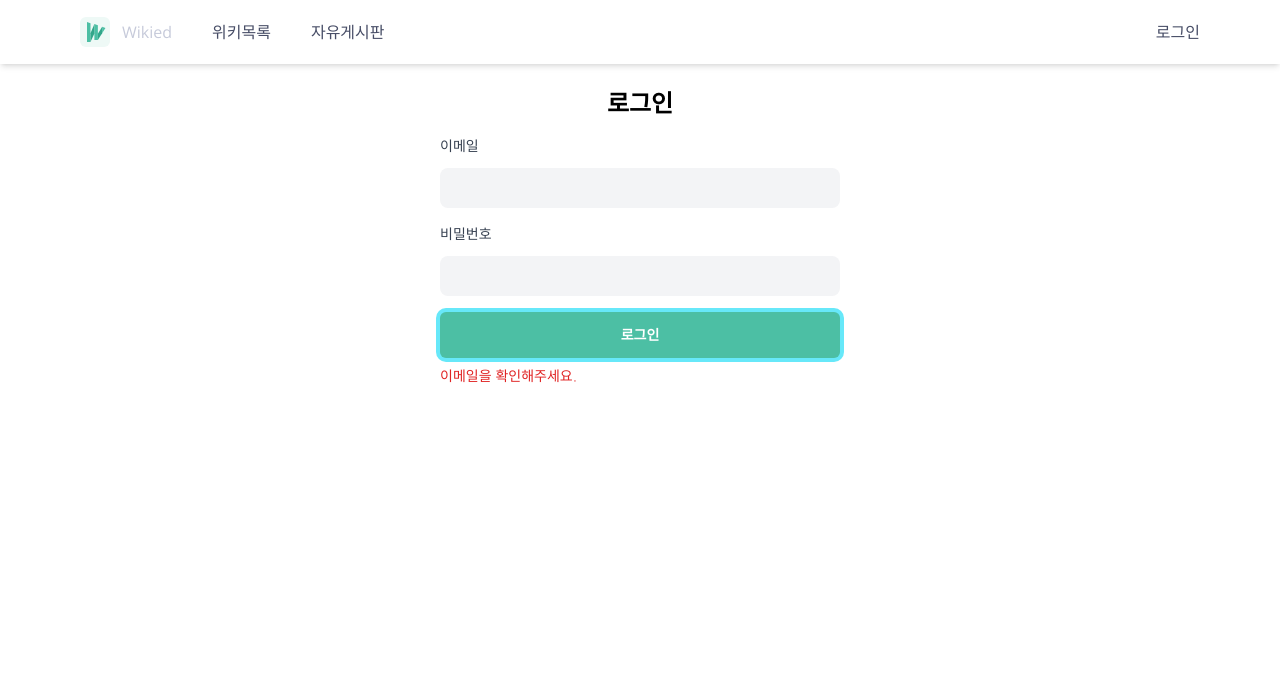
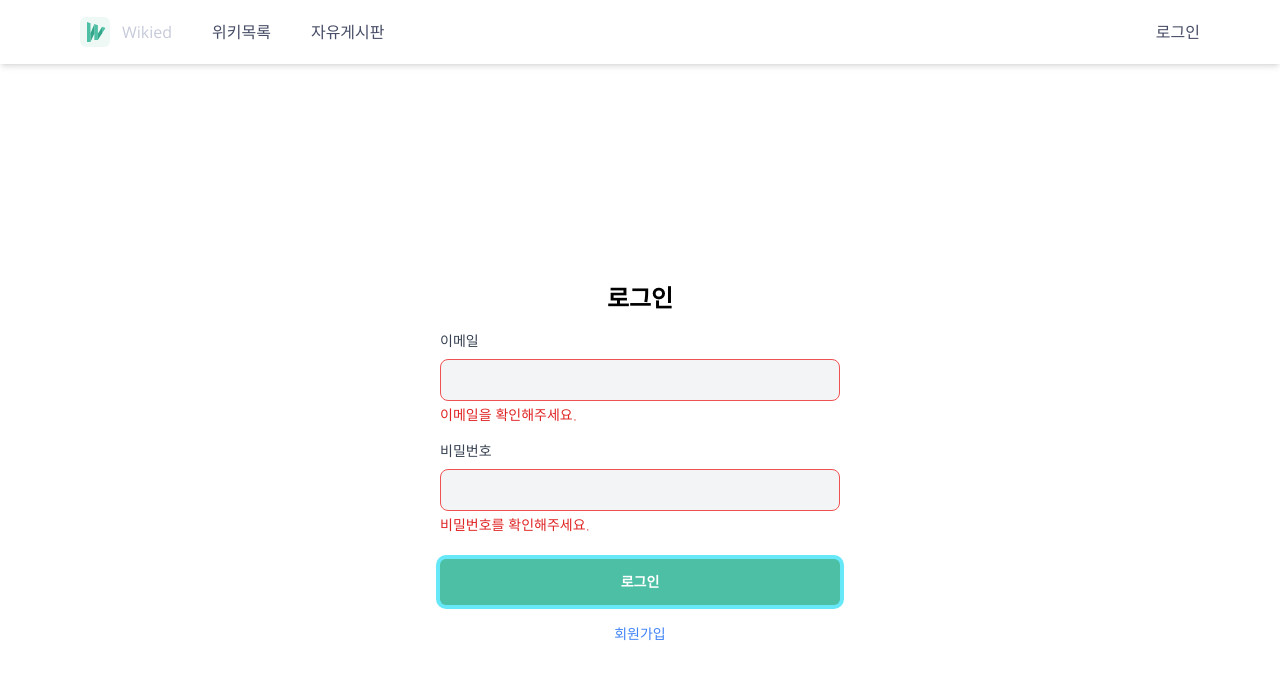
Before and after one commit to codeit-sprint-part3-5Bit/part3-project, a Next.js app: page /login in a window 1280 px wide. Both pictures are taken after a click on the button "로그인". Shown: the top 680 px of the page. Built offline with nearby package versions, Linux system fonts and the light colour scheme; no server answers.

Commit message:
feat : 로그인 컴포넌트 수정

```diff
--- a/src/components/common/authButton.tsx
+++ b/src/components/common/authButton.tsx
@@ -10,7 +10,7 @@ interface ButtonProps {
 
 const AuthButton: React.FC<ButtonProps> = ({ label, onClick, loading = false }) => {
     return (
-        <div className="flex justify-end mt-3">
+        <div className="flex justify-end mt-6">
             <Button
                 onClick={onClick}
                 className={`w-full py-1 bg-green-200 hover:bg-green-300 text-white font-semibold rounded-md transition duration-200 ${loading ? 'bg-gray-400 cursor-not-allowed' : 'bg-green-200 hover:bg-green-300'}`}
--- a/src/components/common/authInput.tsx
+++ b/src/components/common/authInput.tsx
@@ -1,27 +1,29 @@
 import React from "react";
 
 interface InputProps {
-    label: string,
-    id: string,
-    type: string,
-    value: string,
-    onChange: (e:React.ChangeEvent<HTMLInputElement>) => void;
-    onKeyPress?: (e:React.KeyboardEvent<HTMLInputElement>) => void;
+    label: string;
+    id: string;
+    type: string;
+    value: string;
+    onChange: (e: React.ChangeEvent<HTMLInputElement>) => void;
+    onKeyPress?: (e: React.KeyboardEvent<HTMLInputElement>) => void;
+    errorText?: string; // 에러 메시지를 받을 수 있도록 추가
 }
 
-const AuthInput: React.FC<InputProps> = ({ label, id, type, value, onChange, onKeyPress }) => {
+const AuthInput: React.FC<InputProps> = ({ label, id, type, value, onChange, onKeyPress, errorText }) => {
     return (
         <div className="mb-4">
-            <label htmlFor={id} className="mb-3 block text-sm font-medium text-gray-700">{label}</label>
+            <label htmlFor={id} className="mb-2 block text-sm font-medium text-gray-700">{label}</label>
             <input
                 type={type}
                 id={id}
                 value={value}
                 onChange={onChange}
                 onKeyPress={onKeyPress}
-                 className="w-full border-none px-4 bg-gray-100 rounded-lg placeholder:text-[14px]"
+                className={`w-full border px-4 py-2 bg-gray-100 rounded-lg placeholder:text-[14px] ${errorText ? 'border-red-500' : 'border-gray-300'}`}
                 required
             />
+            {errorText && <p className="mt-1 text-sm text-red-600">{errorText}</p>} {/* 에러 메시지 출력 */}
         </div>
     );
 };
--- a/src/components/login/loginForm.tsx
+++ b/src/components/login/loginForm.tsx
@@ -1,4 +1,4 @@
-import React, { useState } from 'react';
+import React, { useState, useEffect } from 'react';
 import { ErrorText } from '@/types/login/types';
 import { postLogin } from '@/apis/login/login';
 import { setToken } from '@/utils/token/token';
@@ -13,8 +13,9 @@ const LoginForm = () => {
 
     const [email, setEmail] = useState('');
     const [password, setPassword] = useState('');
-    const [errorText, setErrorText] = useState('');
-    const [loading, setLoading] = useState(false); // 로딩 상태 추가
+    const [emailError, setEmailError] = useState('');
+    const [passwordError, setPasswordError] = useState('');
+    const [loading, setLoading] = useState(false);
 
     const handleEmailChange = (e: React.ChangeEvent<HTMLInputElement>) => {
         setEmail(e.target.value);
@@ -24,92 +25,117 @@ const LoginForm = () => {
         setPassword(e.target.value);
     };
 
+    // 이메일 유효성 검사
+    const isValidEmail = (email: string) => {
+        const emailRegex = /^[^\s@]+@[^\s@]+\.[^\s@]+$/;
+        return emailRegex.test(email);
+    };
+
+    // 비밀번호 유효성 검사 (대소문자 요구 제거)
+    const isValidPassword = (password: string) => {
+        // 최소 8자 이상, 숫자 및 특수문자 포함
+        const passwordRegex = /^(?=.*\d)(?=.*[!@#$%^&*()_+])[A-Za-z\d!@#$%^&*()_+]{8,}$/;
+        return passwordRegex.test(password);
+    };
+
     const handleLoginSuccess = async () => {
-        setLoading(true); // 로그인 요청 시작
+        setLoading(true);
         try {
             const res = await postLogin({ email, password });
             const userData = res.data;
-            const userInfo = {
-                id: userData.id,
-                email: userData.email,
-                name: userData.name,
-                teamId: userData.teamId,
-                updatedAt: userData.updatedAt,
-                createdAt: userData.createdAt,
-                profile: {
-                    id: userData.profile.id,
-                    code: userData.profile.code,
+
+            // 클라이언트에서만 로컬 스토리지에 접근
+            if (typeof window !== 'undefined') {
+                setToken(userData.accessToken); // 액세스 토큰 저장
+                setItem('refreshToken', userData.refreshToken); // 리프레시 토큰 저장
             }
-            };
-            console.log('userInfo', userInfo);
-            setToken(userData.accessToken);
-            setItem('refreshToken', userData.refreshToken);
 
-            // 메인 페이지로 리다이렉트
             router.push('/');
         } catch (err) {
             const error = err as AxiosError;
 
             if (error.response) {
-                // 서버 응답 에러 처리
                 const errorMessage = typeof error.response.data === 'string'
                     ? error.response.data
                     : '알 수 없는 오류가 발생했습니다.';
-                setErrorText(errorMessage);
+                setEmailError(errorMessage);
             } else if (error.request) {
-                // 네트워크 오류 (요청을 보냈으나 응답을 받지 못함)
-                setErrorText('네트워크 오류가 발생했습니다. 인터넷 연결을 확인해주세요.');
+                setEmailError('네트워크 오류가 발생했습니다. 인터넷 연결을 확인해주세요.');
             } else {
-                // 기타 오류
-                setErrorText('로그인 중 오류가 발생했습니다.');
+                setEmailError('로그인 중 오류가 발생했습니다.');
             }
         } finally {
-            setLoading(false); // 요청 완료 후 로딩 상태 해제
+            setLoading(false);
         }
     };
 
     const handleLogin = async () => {
+        let valid = true;
+
+        // 이메일 유효성 검사
         if (!email) {
-            setErrorText(ErrorText.EmailRequired);
-        } else if (!password) {
-            setErrorText(ErrorText.PasswordRequired);
+            setEmailError(ErrorText.EmailRequired);
+            valid = false;
+        } else if (!isValidEmail(email)) {
+            setEmailError('유효한 이메일 주소를 입력해주세요.');
+            valid = false;
         } else {
-            setErrorText(''); // 이전 오류 메시지 초기화
-            await handleLoginSuccess(); // 로그인 시도
+            setEmailError('');
+        }
+
+        // 비밀번호 유효성 검사 (대소문자 요구 제거)
+        if (!password) {
+            setPasswordError(ErrorText.PasswordRequired);
+            valid = false;
+        } else if (!isValidPassword(password)) {
+            setPasswordError('비밀번호는 최소 8자 이상, 숫자 및 특수 문자를 포함해야 합니다.');
+            valid = false;
+        } else {
+            setPasswordError('');
+        }
+
+        if (valid) {
+            await handleLoginSuccess();
         }
     };
 
-    // const handleKeyPress = (event: React.KeyboardEvent<HTMLInputElement>) => {
-    //     if (event.key === 'Enter') {
-    //         handleLogin();
-    //     }
-    // };
-
     return (
-        <div className="max-w-md mx-auto p-6">
+        <div className="flex items-center justify-center min-h-screen">
+            <div className="w-full max-w-md p-6">
                 <h2 className="text-2xl font-bold text-center mb-4">로그인</h2>
                 <AuthInput
                     label="이메일"
                     id="email"
                     type="email"
                     value={email}
-                onChange={(e) => setEmail(e.target.value)}
+                    onChange={handleEmailChange}
+                    errorText={emailError}
                 />
                 <AuthInput
                     label="비밀번호"
                     id="password"
                     type="password"
                     value={password}
-                onChange={(e) => setPassword(e.target.value)}
+                    onChange={handlePasswordChange}
+                    errorText={passwordError}
                 />
                 <AuthButton
                     label="로그인"
-                type='submit'
+                    type="submit"
                     onClick={handleLogin}
                     loading={loading}
                 />
-            {errorText && <div className="mt-2 text-red-600 text-sm">{errorText}</div>}
+                <div className="mt-4 text-center">
+                    <button
+                        onClick={() => router.push('/register')}
+                        className="text-sm text-blue-500 hover:underline"
+                    >
+                        회원가입
+                    </button>
+                </div>
+            </div>
         </div>
     );
 };
+
 export default LoginForm;
```
Also changed, not shown: src/apis/register/register.ts (added). Lines whose indentation alone changed are shown as unchanged.
